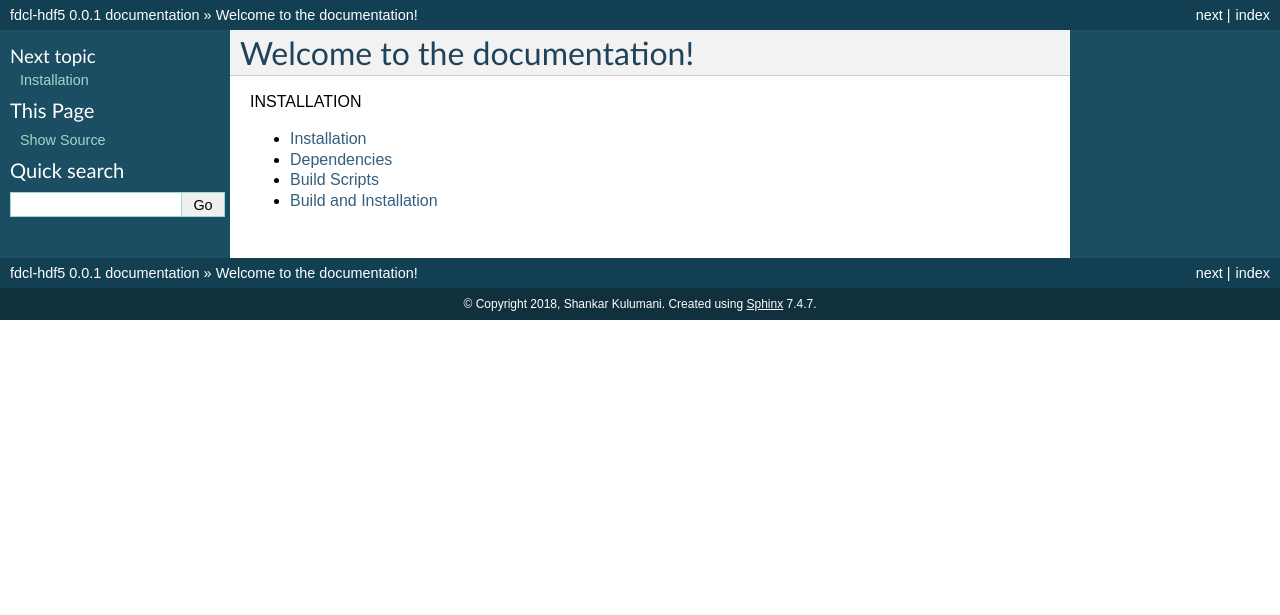
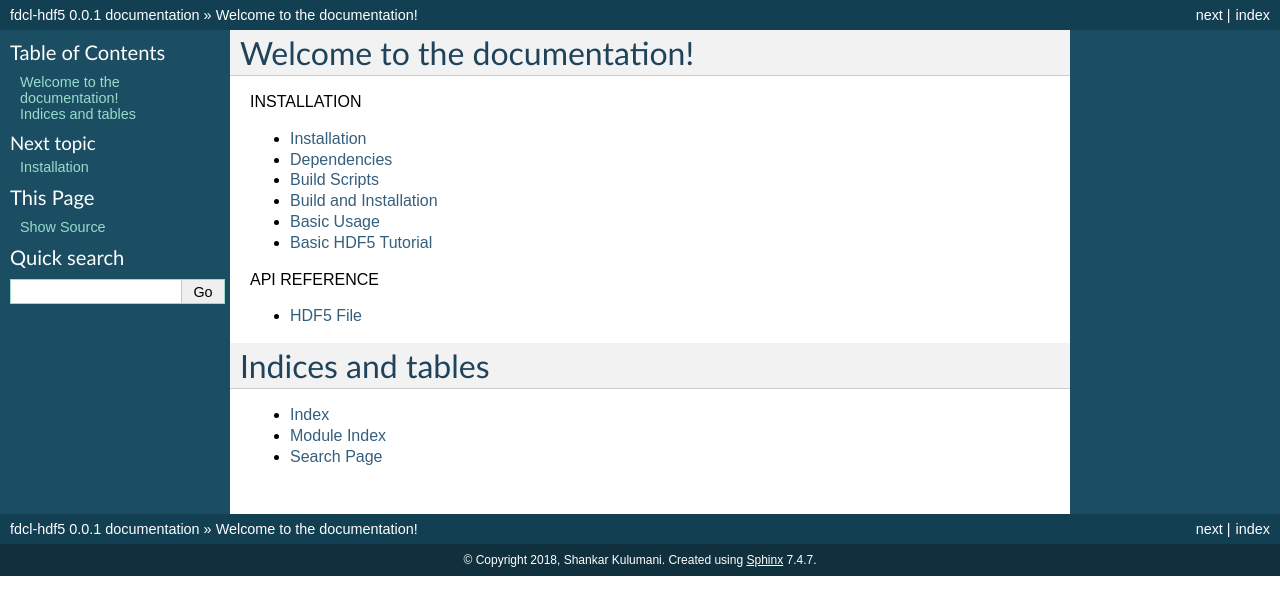
Before and after one commit to skulumani/fdcl-hdf5, a Sphinx documentation site: the page built from docs/sphinx/index.rst, in a window 1280 px wide. Shown: the top 615 px of the page. Built offline with Sphinx 7.4.7, drawn with Linux system fonts in a browser that asks for light colours.

Commit message:
Return all the docs

```diff
--- a/docs/sphinx/index.rst
+++ b/docs/sphinx/index.rst
@@ -11,3 +11,20 @@ Welcome to the documentation!
    :maxdepth: 2
 
    installation.rst
+   usage.rst
+   hdf5_tutorial.rst
+
+.. toctree::
+   :caption: API REFERENCE
+   :maxdepth: 2
+
+   api/hdf5_file.rst
+
+
+
+Indices and tables
+==================
+
+* :ref:`genindex`
+* :ref:`modindex`
+* :ref:`search`
```
